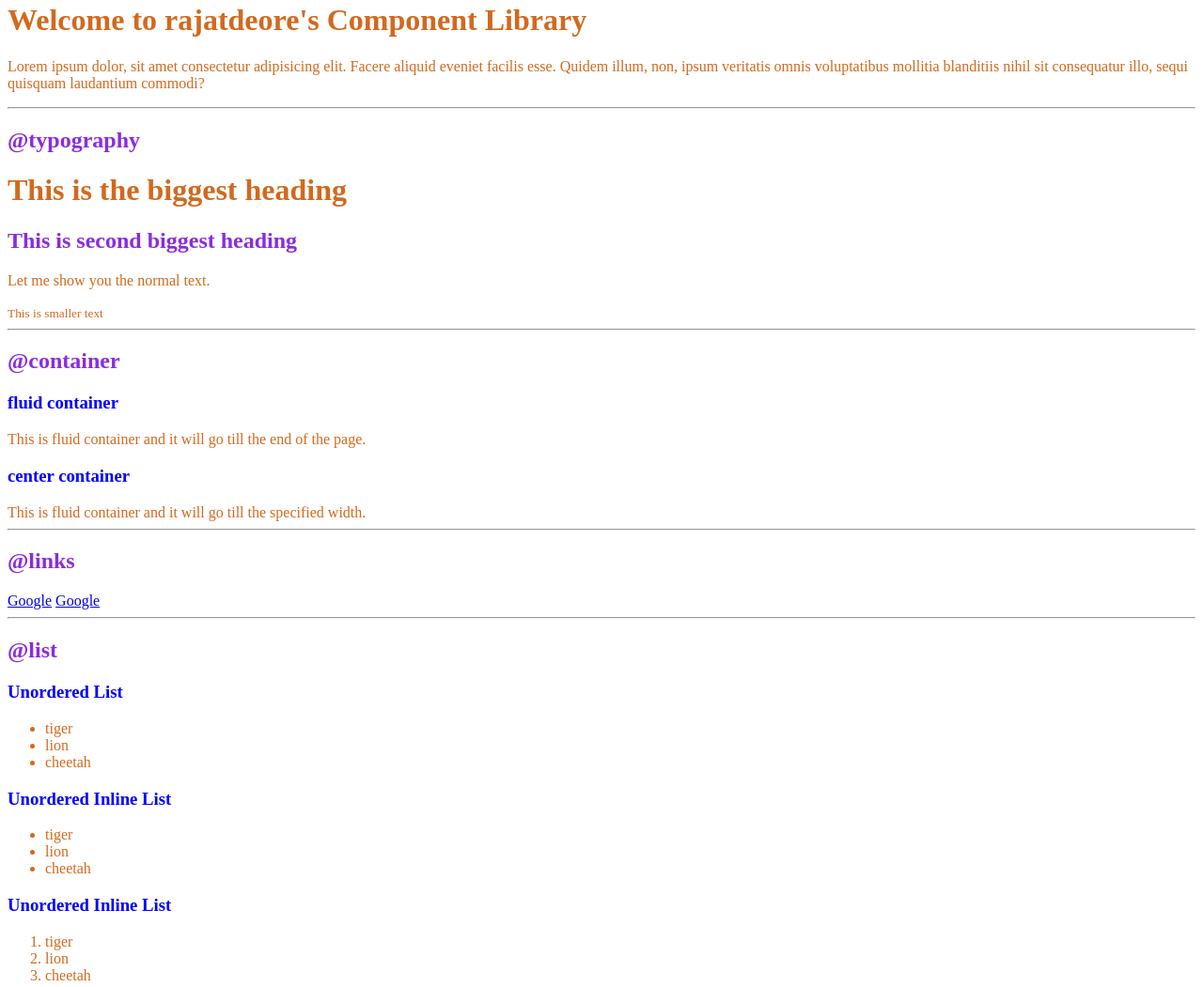
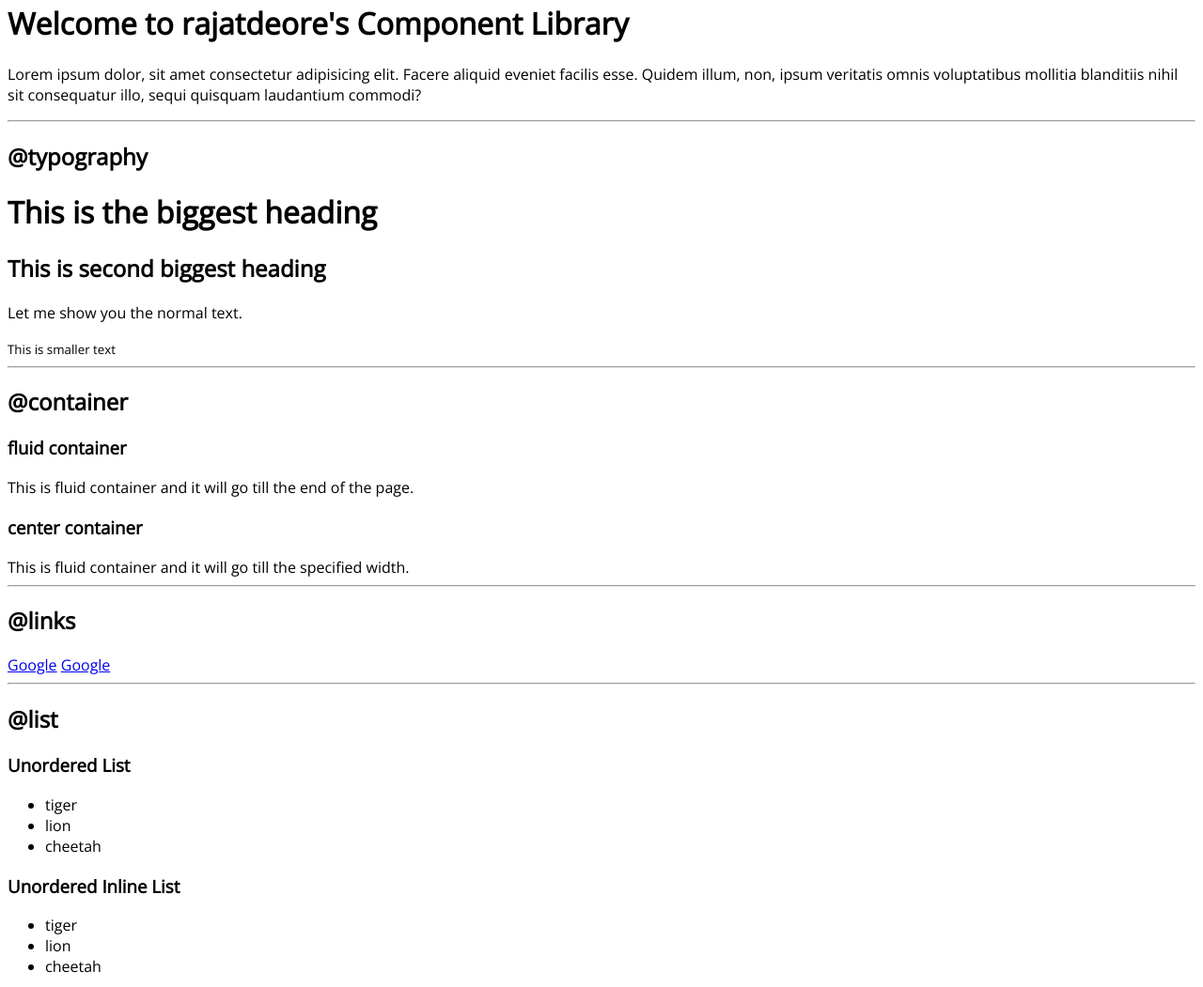
Before and after one commit to RajatDeore7/Neog-Camp, a plain HTML site: page HTML5/index.html in a window 1280 px wide. Shown: the part 18-1069 px from the top of the page at 94% size. Drawn offline with nearby package versions, Linux system fonts and the light colour scheme.

Commit message:
typography

```diff
--- a/HTML5/index.html
+++ b/HTML5/index.html
@@ -13,35 +13,35 @@
         sit consequatur illo, sequi quisquam laudantium commodi?</p>
     <hr>
 
-    <h2 class="heading">@typography</h2>
+    <h2>@typography</h2>
 
     <h1>This is the biggest heading</h1>
-    <h2 class="heading">This is second biggest heading</h2>
+    <h2>This is second biggest heading</h2>
     <p>Let me show you the normal text.</p>
     <small>This is smaller text</small>
 
     <hr>
 
-    <h2 class="heading">@container</h2>
+    <h2>@container</h2>
 
-    <h3 id="headingid">fluid container</h3>
+    <h3>fluid container</h3>
     <div>This is fluid container and it will go till the end of the page.</div>
 
-    <h3 id="headingid">center container</h3>
+    <h3>center container</h3>
     <div>This is fluid container and it will go till the specified width.</div>
 
     <hr>
 
-    <h2 class="heading">@links</h2>
+    <h2>@links</h2>
 
     <a href="https://google.com">Google</a>
     <a href="https://google.com">Google</a>
 
     <hr>
 
-    <h2 class="heading">@list</h2>
+    <h2>@list</h2>
 
-    <h3 id="headingid">Unordered List</h3>
+    <h3>Unordered List</h3>
 
     <ul>
         <li>tiger</li>
@@ -49,7 +49,7 @@
         <li>cheetah</li>
     </ul>
 
-    <h3 id="headingid">Unordered Inline List</h3>
+    <h3>Unordered Inline List</h3>
 
     <ul>
         <li>tiger</li>
@@ -57,7 +57,7 @@
         <li>cheetah</li>
     </ul>
 
-    <h3 id="headingid">Unordered Inline List</h3>
+    <h3>Unordered Inline List</h3>
 
     <ol>
         <li>tiger</li>
@@ -67,7 +67,7 @@
 
     <hr>
 
-    <h2 class="heading">@nav</h2>
+    <h2>@nav</h2>
 
     <nav>
         <div>IAmBrand</div>
@@ -87,7 +87,7 @@
 
     <hr>
 
-    <h2 class="heading">@header</h2>
+    <h2>@header</h2>
     <header>
         <img src="./images/undraw_code_thinking_re_gka2.svg" alt="home image">
         <h1>Heading Inside hero</h1>
@@ -95,15 +95,15 @@
 
     <hr>
 
-    <h2 class="heading">@section</h2>
+    <h2>@section</h2>
 
     <section>
-        <h3 id="headingid">white section</h3>
+        <h3>white section</h3>
         <p>This will have while background</p>
     </section>
 
     <section>
-        <h3 id="headingid">off-white section</h3>
+        <h3>off-white section</h3>
         <p>This will have off-white background</p>
     </section>
 
--- a/HTML5/style.css
+++ b/HTML5/style.css
@@ -1,11 +1,5 @@
-body {
-    color: chocolate;
+@import url('https://fonts.googleapis.com/css2?family=Open+Sans&display=swap');
+
+body{
+    font-family: 'Open Sans', sans-serif;
 }
-
-.heading {
-    color: blueviolet;
-}
-
-#headingid {
-    color: blue;
-}
```
